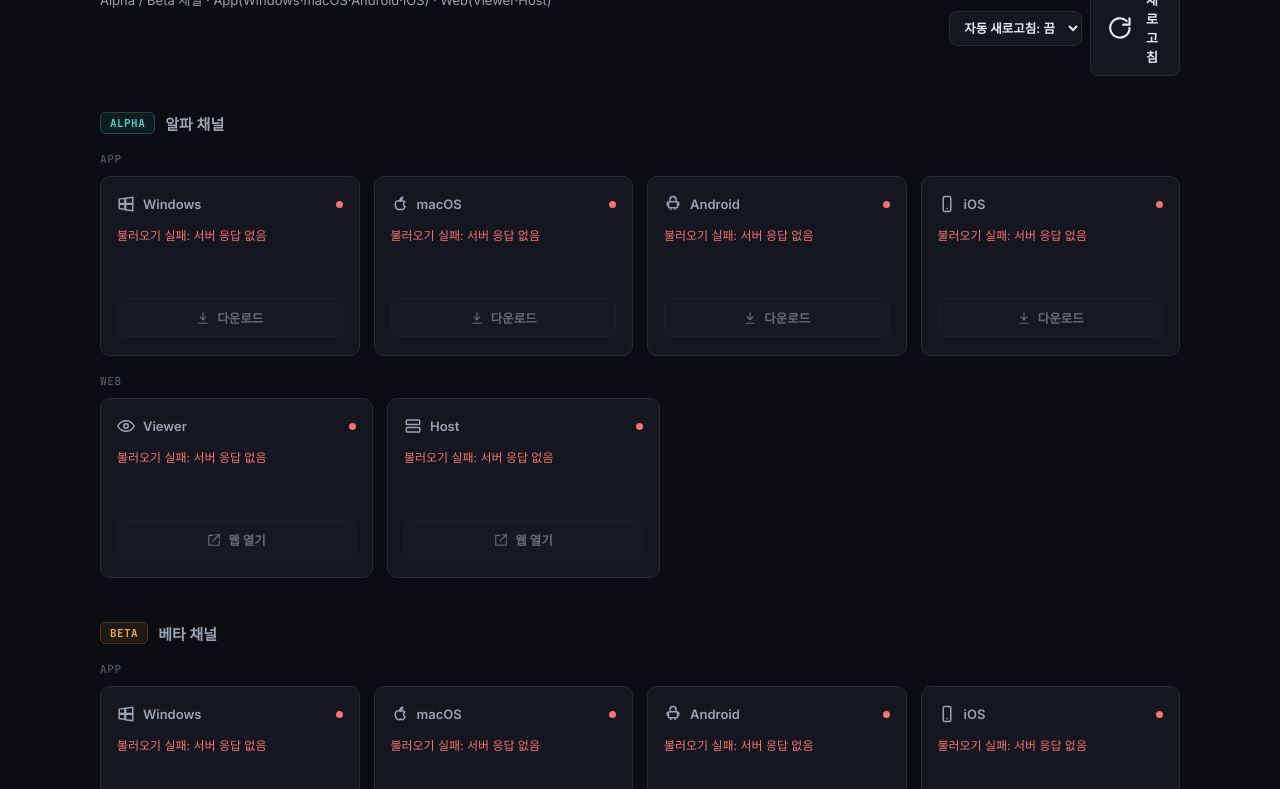
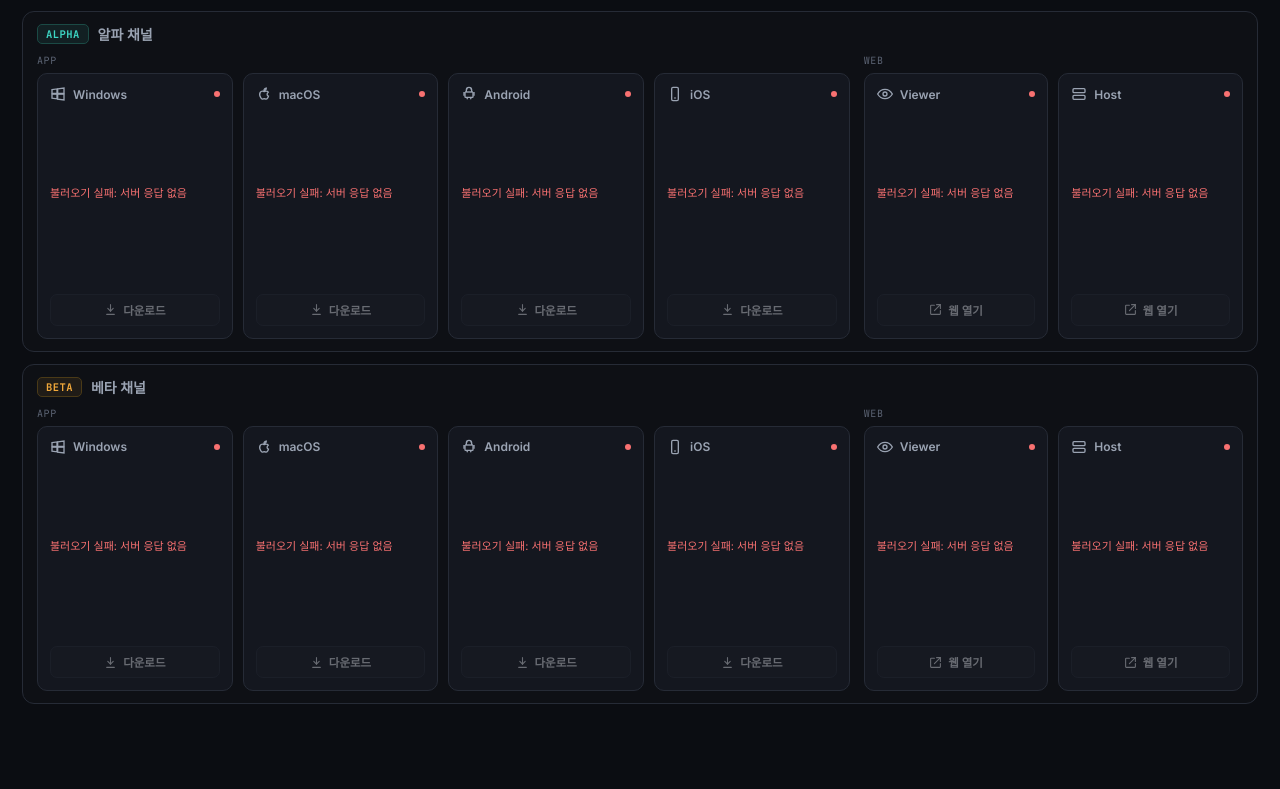
Before and after one commit to UntitledRST/V, a plain HTML site: page index.html in a window 1280 px wide. Shown: the part 80-869 px from the top of the page. After the commit the page ends 800 px from the top, so only its background shows below. Drawn offline with Linux system fonts and the light colour scheme; no server answers.

Commit message:
Update index.html

```diff
--- a/index.html
+++ b/index.html
@@ -30,147 +30,201 @@
 
   *{ box-sizing: border-box; margin:0; padding:0; }
 
+  html, body{ height: 100%; }
+
   body{
     background: var(--bg);
     color: var(--text-primary);
     font-family: var(--font-sans);
-    min-height: 100vh;
-    padding: 32px 24px 80px;
+    display: flex;
+    flex-direction: column;
+    height: 100vh;
+    overflow: hidden;
+    padding: 16px 22px;
   }
 
-  .wrap{ max-width: 1080px; margin: 0 auto; }
+  .wrap{
+    flex: 1;
+    display: flex;
+    flex-direction: column;
+    min-height: 0;
+    max-width: 1240px;
+    width: 100%;
+    margin: 0 auto;
+  }
 
   header{
+    flex: 0 0 auto;
     display:flex;
     align-items:flex-start;
     justify-content:space-between;
     gap: 24px;
-    margin-bottom: 36px;
+    margin-bottom: 14px;
     flex-wrap: wrap;
   }
 
-  .title-block h1{ font-size: 22px; font-weight: 700; letter-spacing: -0.02em; margin-bottom: 6px; }
-  .title-block p{ font-size: 13px; color: var(--text-secondary); }
+  .title-block h1{ font-size: 19px; font-weight: 700; letter-spacing: -0.02em; margin-bottom: 3px; }
+  .title-block p{ font-size: 12px; color: var(--text-secondary); }
   .title-block .dot{
     display:inline-block; width:6px; height:6px; border-radius:50%;
     background: var(--alpha); margin-right: 4px; vertical-align: 1px;
   }
 
-  .header-right{ display:flex; flex-direction:column; align-items:flex-end; gap:10px; }
-
+  .header-right{ display:flex; flex-direction:column; align-items:flex-end; gap:8px; }
   .header-controls{ display:flex; align-items:center; gap:8px; }
 
-  #last-sync{ font-family: var(--font-mono); font-size: 12px; color: var(--text-muted); }
+  #last-sync{ font-family: var(--font-mono); font-size: 11px; color: var(--text-muted); }
 
   #auto-refresh-select{
-    background: var(--panel);
-    border: 1px solid var(--border);
-    color: var(--text-primary);
-    font-family: var(--font-sans);
-    font-size: 12.5px;
-    font-weight: 600;
-    padding: 8px 10px;
-    border-radius: 8px;
-    cursor: pointer;
+    background: var(--panel); border: 1px solid var(--border); color: var(--text-primary);
+    font-family: var(--font-sans); font-size: 12px; font-weight: 600;
+    padding: 7px 9px; border-radius: 8px; cursor: pointer;
   }
   #auto-refresh-select:focus{ outline: none; border-color: var(--alpha-dim); }
 
   #refresh-btn{
-    display:flex; align-items:center; gap:8px;
+    display:flex; align-items:center; gap:7px;
     background: var(--panel); border: 1px solid var(--border); color: var(--text-primary);
-    font-family: var(--font-sans); font-size: 13px; font-weight: 600;
-    padding: 9px 16px; border-radius: 8px; cursor: pointer;
+    font-family: var(--font-sans); font-size: 12.5px; font-weight: 600;
+    padding: 8px 14px; border-radius: 8px; cursor: pointer;
     transition: border-color .15s ease, background .15s ease;
   }
   #refresh-btn:hover{ border-color: var(--border-soft); background: var(--panel-2); }
   #refresh-btn:active{ transform: scale(0.98); }
   #refresh-btn.spinning svg{ animation: spin 0.8s linear infinite; }
   #refresh-btn:disabled{ opacity: 0.6; cursor: default; }
+  #refresh-btn svg{ width:14px; height:14px; }
 
   @keyframes spin{ to{ transform: rotate(360deg); } }
 
-  .channel-section{ margin-bottom: 44px; }
+  .channels-row{
+    flex: 1;
+    display: flex;
+    flex-direction: column;
+    gap: 12px;
+    min-height: 0;
+  }
 
-  .channel-heading{ display:flex; align-items:center; gap:10px; margin-bottom: 16px; }
+  .channel-section{
+    flex: 1;
+    display: flex;
+    flex-direction: column;
+    min-height: 0;
+    border: 1px solid var(--border);
+    border-radius: 12px;
+    padding: 12px 14px;
+    background: rgba(255,255,255,0.012);
+  }
+
+  .channel-heading{ flex: 0 0 auto; display:flex; align-items:center; gap:9px; margin-bottom: 10px; }
 
   .channel-badge{
-    font-family: var(--font-mono); font-size: 11px; font-weight: 700;
-    letter-spacing: 0.04em; text-transform: uppercase; padding: 3px 9px;
+    font-family: var(--font-mono); font-size: 10.5px; font-weight: 700;
+    letter-spacing: 0.04em; text-transform: uppercase; padding: 2px 8px;
     border-radius: 5px; border: 1px solid;
   }
   .channel-badge.alpha{ color: var(--alpha); border-color: var(--alpha-dim); background: rgba(61,214,196,0.08); }
   .channel-badge.beta{ color: var(--beta); border-color: var(--beta-dim); background: rgba(242,169,59,0.08); }
 
-  .channel-heading h2{ font-size: 15px; font-weight: 600; color: var(--text-secondary); }
+  .channel-heading h2{ font-size: 14px; font-weight: 600; color: var(--text-secondary); }
+
+  .channel-body{
+    flex: 1;
+    display: flex;
+    gap: 14px;
+    min-height: 0;
+  }
+
+  .app-block{ flex: 3; display:flex; flex-direction:column; min-height:0; }
+  .web-block{ flex: 1.4; display:flex; flex-direction:column; min-height:0; }
 
   .subgroup-label{
-    font-family: var(--font-mono);
-    font-size: 11px;
-    color: var(--text-muted);
-    text-transform: uppercase;
-    letter-spacing: 0.06em;
-    margin: 18px 0 10px;
+    flex: 0 0 auto;
+    font-family: var(--font-mono); font-size: 10px; color: var(--text-muted);
+    text-transform: uppercase; letter-spacing: 0.06em; margin-bottom: 6px;
   }
-  .subgroup-label:first-of-type{ margin-top: 0; }
 
-  .card-grid{ display: grid; grid-template-columns: repeat(4, 1fr); gap: 14px; }
-  .card-grid.web-grid{ grid-template-columns: repeat(2, 1fr); max-width: 560px; }
-
-  @media (max-width: 900px){
-    .card-grid{ grid-template-columns: repeat(2, 1fr); }
+  .card-grid{
+    flex: 1;
+    display: grid;
+    grid-template-columns: repeat(4, 1fr);
+    gap: 10px;
+    min-height: 0;
   }
-  @media (max-width: 520px){
-    .card-grid{ grid-template-columns: 1fr; }
-    .card-grid.web-grid{ max-width: none; }
-  }
+  .card-grid.web-grid{ grid-template-columns: repeat(2, 1fr); }
 
   .card{
     background: var(--panel); border: 1px solid var(--border); border-radius: 10px;
-    padding: 18px 16px; display:flex; flex-direction:column; gap: 14px;
-    position: relative; min-height: 180px;
+    padding: 12px 12px; display:flex; flex-direction:column; gap: 8px;
+    position: relative; min-height: 0;
   }
 
-  .card-top{ display:flex; align-items:center; justify-content:space-between; }
+  .card-top{ flex: 0 0 auto; display:flex; align-items:center; justify-content:space-between; }
 
-  .platform-label{ display:flex; align-items:center; gap:8px; font-size: 13px; font-weight: 600; color: var(--text-secondary); }
+  .platform-label{ display:flex; align-items:center; gap:7px; font-size: 12px; font-weight: 600; color: var(--text-secondary); }
 
-  .platform-icon{ width: 18px; height: 18px; flex-shrink:0; stroke: var(--text-secondary); }
+  .platform-icon{ width: 16px; height: 16px; flex-shrink:0; stroke: var(--text-secondary); }
 
-  .status-dot{ width: 7px; height: 7px; border-radius: 50%; background: var(--pending); flex-shrink: 0; }
+  .status-dot{ width: 6px; height: 6px; border-radius: 50%; background: var(--pending); flex-shrink: 0; }
   .status-dot.ok{ background: var(--ok); }
   .status-dot.err{ background: var(--err); }
   .status-dot.loading{ background: var(--text-muted); animation: pulse 1s ease-in-out infinite; }
   @keyframes pulse{ 0%,100%{ opacity: 1; } 50%{ opacity: 0.3; } }
 
-  .build-block{ display:flex; flex-direction: column; gap: 2px; }
+  .build-block{ flex: 1; display:flex; flex-direction: column; justify-content:center; gap: 1px; min-height: 0; }
 
-  .build-number{ font-family: var(--font-mono); font-size: 30px; font-weight: 700; line-height: 1.1; letter-spacing: -0.01em; }
-  .build-label{ font-size: 10px; color: var(--text-muted); text-transform: uppercase; letter-spacing: 0.06em; }
+  .build-number{ font-family: var(--font-mono); font-size: 22px; font-weight: 700; line-height: 1.1; letter-spacing: -0.01em; }
+  .build-label{ font-size: 9px; color: var(--text-muted); text-transform: uppercase; letter-spacing: 0.06em; }
 
-  .meta-row{ display:flex; flex-direction: column; gap: 4px; font-family: var(--font-mono); font-size: 11.5px; color: var(--text-secondary); }
+  .meta-row{ flex: 0 0 auto; display:flex; flex-direction: column; gap: 2px; font-family: var(--font-mono); font-size: 10.5px; color: var(--text-secondary); }
   .meta-row .version{ color: var(--text-primary); font-weight: 500; }
   .meta-row .updated-time{ color: var(--text-muted); }
 
-  .error-msg{ font-size: 12px; color: var(--err); line-height: 1.5; }
+  .error-msg{ font-size: 11px; color: var(--err); line-height: 1.4; }
 
   .download-btn{
-    display:flex; align-items:center; justify-content:center; gap: 7px; margin-top: auto;
-    text-decoration: none; font-size: 12.5px; font-weight: 600; padding: 9px 12px;
+    flex: 0 0 auto;
+    display:flex; align-items:center; justify-content:center; gap: 6px;
+    text-decoration: none; font-size: 11.5px; font-weight: 600; padding: 7px 10px;
     border-radius: 7px; border: 1px solid var(--border); color: var(--text-primary);
     background: var(--panel-2); transition: border-color .15s ease, background .15s ease;
   }
   .download-btn:hover{ border-color: var(--alpha-dim); background: rgba(61,214,196,0.06); }
   .card.beta-card .download-btn:hover{ border-color: var(--beta-dim); background: rgba(242,169,59,0.06); }
-  .download-btn svg{ width:14px; height:14px; flex-shrink:0; }
+  .download-btn svg{ width:13px; height:13px; flex-shrink:0; }
   .download-btn.disabled{ opacity: 0.4; pointer-events: none; }
 
   .skeleton{
     background: linear-gradient(90deg, var(--panel-2) 25%, #20242e 37%, var(--panel-2) 63%);
-    background-size: 400% 100%; animation: shimmer 1.4s ease infinite; border-radius: 4px; height: 30px; width: 60%;
+    background-size: 400% 100%; animation: shimmer 1.4s ease infinite; border-radius: 4px; height: 22px; width: 60%;
   }
   @keyframes shimmer{ 0%{ background-position: 100% 50%; } 100%{ background-position: 0 50%; } }
 
-  footer{ margin-top: 40px; font-size: 11.5px; color: var(--text-muted); text-align: center; }
+  /* 모바일: 뷰포트 고정 대신 일반 스크롤 허용 */
+  @media (max-width: 860px){
+    html, body{ height: auto; }
+    body{ display:block; overflow: auto; height: auto; padding: 20px 16px 60px; }
+    .wrap{ display:block; }
+    header{ margin-bottom: 20px; }
+    .title-block h1{ font-size: 21px; }
+    .title-block p{ font-size: 13px; }
+    .channels-row{ display:block; }
+    .channel-section{ display:block; margin-bottom: 22px; padding: 14px 14px; }
+    .channel-heading{ margin-bottom: 14px; }
+    .channel-body{ display:block; }
+    .app-block, .web-block{ display:block; margin-bottom: 16px; }
+    .subgroup-label{ margin: 4px 0 10px; }
+    .card-grid{ display:grid; grid-template-columns: repeat(2, 1fr); gap: 12px; }
+    .card-grid.web-grid{ grid-template-columns: repeat(2, 1fr); }
+    .card{ min-height: 150px; padding: 16px 14px; gap: 12px; }
+    .build-number{ font-size: 28px; }
+    .meta-row{ font-size: 11.5px; }
+  }
+
+  @media (max-width: 480px){
+    .card-grid{ grid-template-columns: 1fr; }
+    .card-grid.web-grid{ grid-template-columns: 1fr; }
+  }
 </style>
 </head>
 <body>
@@ -204,23 +258,35 @@
     </div>
   </header>
 
+  <div class="channels-row">
     <section class="channel-section">
       <div class="channel-heading"><span class="channel-badge alpha">Alpha</span><h2>알파 채널</h2></div>
+      <div class="channel-body">
+        <div class="app-block">
           <div class="subgroup-label">App</div>
           <div class="card-grid" id="alpha-app-grid"></div>
+        </div>
+        <div class="web-block">
           <div class="subgroup-label">Web</div>
           <div class="card-grid web-grid" id="alpha-web-grid"></div>
+        </div>
+      </div>
     </section>
 
     <section class="channel-section">
       <div class="channel-heading"><span class="channel-badge beta">Beta</span><h2>베타 채널</h2></div>
+      <div class="channel-body">
+        <div class="app-block">
           <div class="subgroup-label">App</div>
           <div class="card-grid" id="beta-app-grid"></div>
+        </div>
+        <div class="web-block">
           <div class="subgroup-label">Web</div>
           <div class="card-grid web-grid" id="beta-web-grid"></div>
+        </div>
+      </div>
     </section>
-
-  <footer>버전 정보는 서버리스 함수(/api/builds)를 거쳐 가져옵니다. 서버 쪽에서 직접 요청하므로 브라우저 CORS 제한이 적용되지 않습니다. Web 항목의 업데이트 시간은 각 페이지의 build-date 메타태그 값입니다.</footer>
+  </div>
 
 </div>
 
@@ -232,6 +298,7 @@
 const WEB_ITEM_ORDER = ['viewer', 'host'];
 
 const CHANNEL_ORDER = ['alpha', 'beta'];
+const CHANNEL_TAG = { alpha: 'alpha', beta: 'beta' };
 
 const APP_ICONS = {
   windows: '<svg class="platform-icon" viewBox="0 0 24 24" fill="none" stroke="currentColor" stroke-width="2"><path d="M3 5.5 10.5 4.4V11.3H3V5.5Z"/><path d="M11.5 4.3 21 3v8.2h-9.5V4.3Z"/><path d="M3 12.3h7.5v6.9L3 18.1v-5.8Z"/><path d="M11.5 12.3H21V21l-9.5-1.3v-7.4Z"/></svg>',
@@ -312,7 +379,7 @@
     const buildNo = data.build ?? data.build_number ?? '-';
     dot.className = 'status-dot ok';
     buildBlock.innerHTML = `<span class="build-number">#${buildNo}</span><span class="build-label">현재 빌드</span>`;
-    meta.innerHTML = `<span class="version">v${data.version ?? '-'}${data.channel ? ' · ' + data.channel : ''}</span><span class="updated-time">업데이트: ${formatIsoDate(data.releasedAt)}</span>`;
+    meta.innerHTML = `<span class="version">v${data.version ?? '-'} · ${CHANNEL_TAG[ck]}</span><span class="updated-time">업데이트: ${formatIsoDate(data.releasedAt)}</span>`;
     dlBtn.href = result.download;
     dlBtn.classList.remove('disabled');
     dlBtn.setAttribute('target', '_blank');
@@ -336,10 +403,15 @@
   if(result && result.ok){
     const data = result.data || {};
     const buildNo = data.build_number ?? data.build ?? '-';
-    const timeText = result.buildDate ? result.buildDate : (result.buildDateError || '알 수 없음');
     dot.className = 'status-dot ok';
     buildBlock.innerHTML = `<span class="build-number">#${buildNo}</span><span class="build-label">현재 빌드</span>`;
-    meta.innerHTML = `<span class="version">v${data.version ?? '-'}</span><span class="updated-time">업데이트: ${timeText}</span>`;
+
+    const versionLine = `<span class="version">v${data.version ?? '-'} · ${CHANNEL_TAG[ck]}</span>`;
+    const timeLine = (ik === 'host')
+      ? ''
+      : `<span class="updated-time">업데이트: ${result.buildDate ? result.buildDate : (result.buildDateError || '알 수 없음')}</span>`;
+    meta.innerHTML = versionLine + timeLine;
+
     dlBtn.href = result.open;
     dlBtn.classList.remove('disabled');
     dlBtn.setAttribute('target', '_blank');
```
Lines whose indentation alone changed are shown as unchanged.
